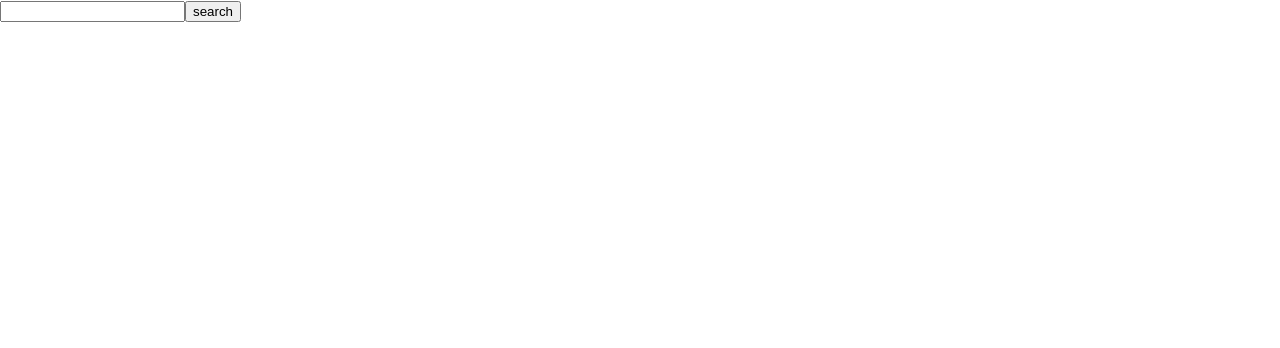
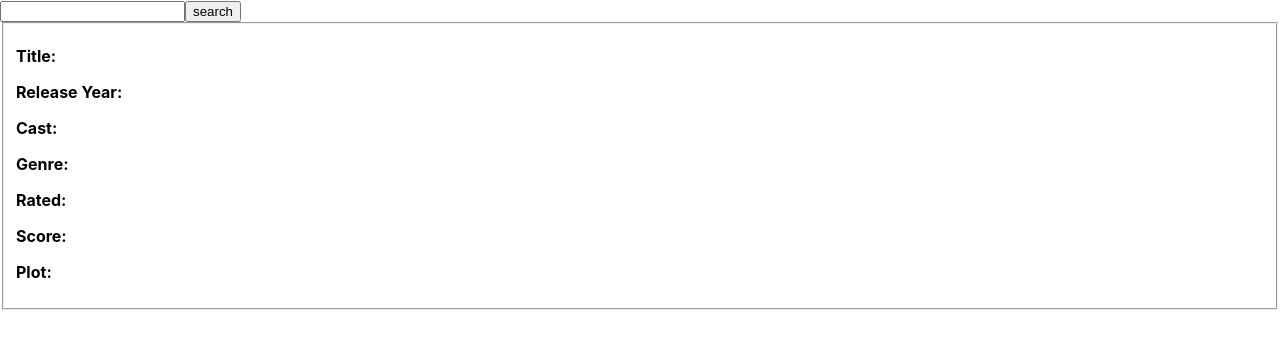
Before and after one commit to j97b/omdb, a React (Create React App) app: page / in a window 1280 px wide. Shown: the top 348 px of the page. Built offline with nearby package versions, Linux system fonts and the light colour scheme.

Commit message:
prototype search functionality added, output component updated

```diff
--- a/src/Display.js
+++ b/src/Display.js
@@ -1,6 +1,6 @@
 import React from 'react';
 import SearchBar from './SearchBar';
-// import Output from './Output';
+import Output from './Output';
 import axios from 'axios';
 
 export default class Display extends React.Component {
@@ -8,7 +8,9 @@ export default class Display extends React.Component {
     constructor(props) {
         super(props);
         this.state = {
-            searchTerm: ''
+            searchTerm: '',
+            data: '',
+            outOf100: ''
         }
     }
 
@@ -19,9 +21,13 @@ export default class Display extends React.Component {
     searchFunction = ( event ) => {
         event.preventDefault();
         axios
-        .get(`http://www.omdbapi.com/?s=${this.state.searchTerm}&apikey=6f50ac46`)
+        .get(`http://www.omdbapi.com/?t=${this.state.searchTerm}&apikey=6f50ac46`)
         .then(response => {
             console.log(response.data);
+            this.setState({
+                data: response.data,
+                outOf100: '/100'
+            });
         });
     }
 
@@ -29,7 +35,8 @@ export default class Display extends React.Component {
         return (
             <div>
                 <SearchBar name='searchbar' value={this.state.searchTerm} handleChange={this.updateText} onSubmit={this.searchFunction} />
-                {/* <Output /> */}
+                <Output title={this.state.data.Title} year={this.state.data.Year} cast={this.state.data.Actors}
+                genre={this.state.data.Genre} rated={this.state.data.Rated} metascore={this.state.data.Metascore} outOf100={this.state.outOf100} plot={this.state.data.Plot}/>
             </div>
         )
     }
--- a/src/Output.js
+++ b/src/Output.js
@@ -3,12 +3,13 @@ import React from 'react';
 export default function Output(props) {
     return (
         <fieldset>
-            <h3>Title: {props.title}</h3>
-            <h3>Release Year: {props.year}</h3>
-            <h3>Cast: {props.actors}</h3>
-            <h3>Rated: {props.rated}</h3>
-            <h3>Score: {props.metascore}</h3>
-            <h3>Plot: {props.plot}</h3>
+            <p><strong>Title:</strong> {props.title}</p>
+            <p><strong>Release Year:</strong> {props.year}</p>
+            <p><strong>Cast:</strong> {props.cast}</p>
+            <p><strong>Genre:</strong> {props.genre}</p>
+            <p><strong>Rated:</strong> {props.rated}</p>
+            <p><strong>Score:</strong> {props.metascore}{props.outOf100}</p>
+            <p><strong>Plot:</strong> {props.plot}</p>
         </fieldset>
     )
 }
```
Also changed, not shown: src/logo.svg (deleted).
